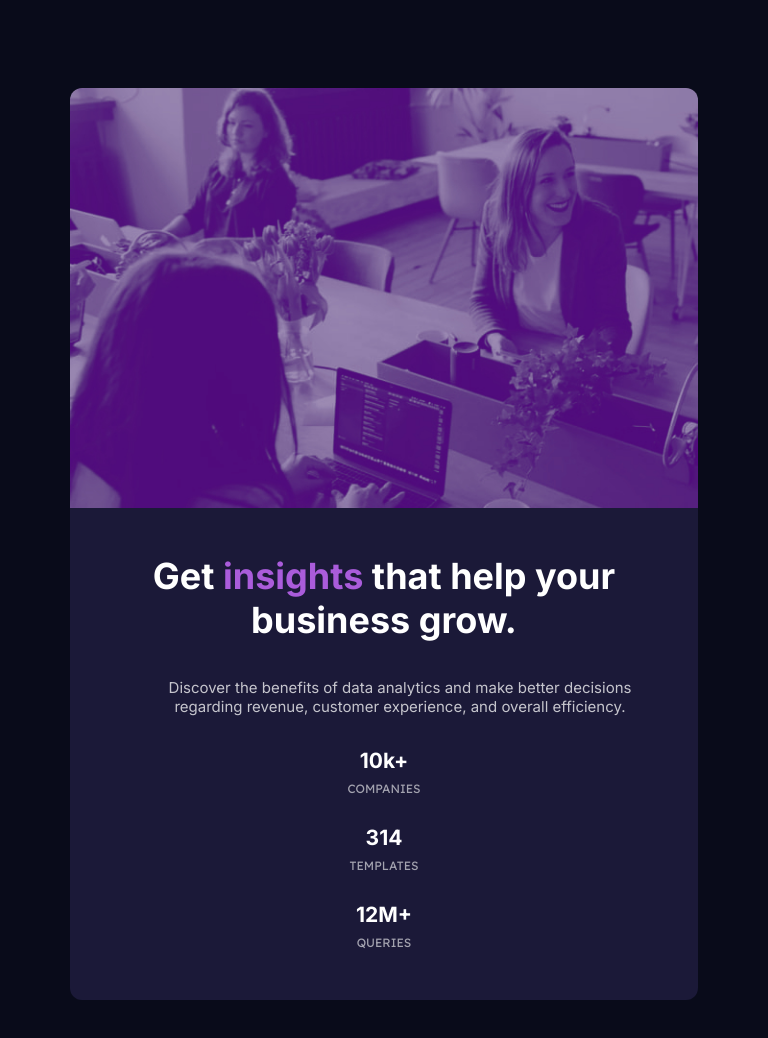
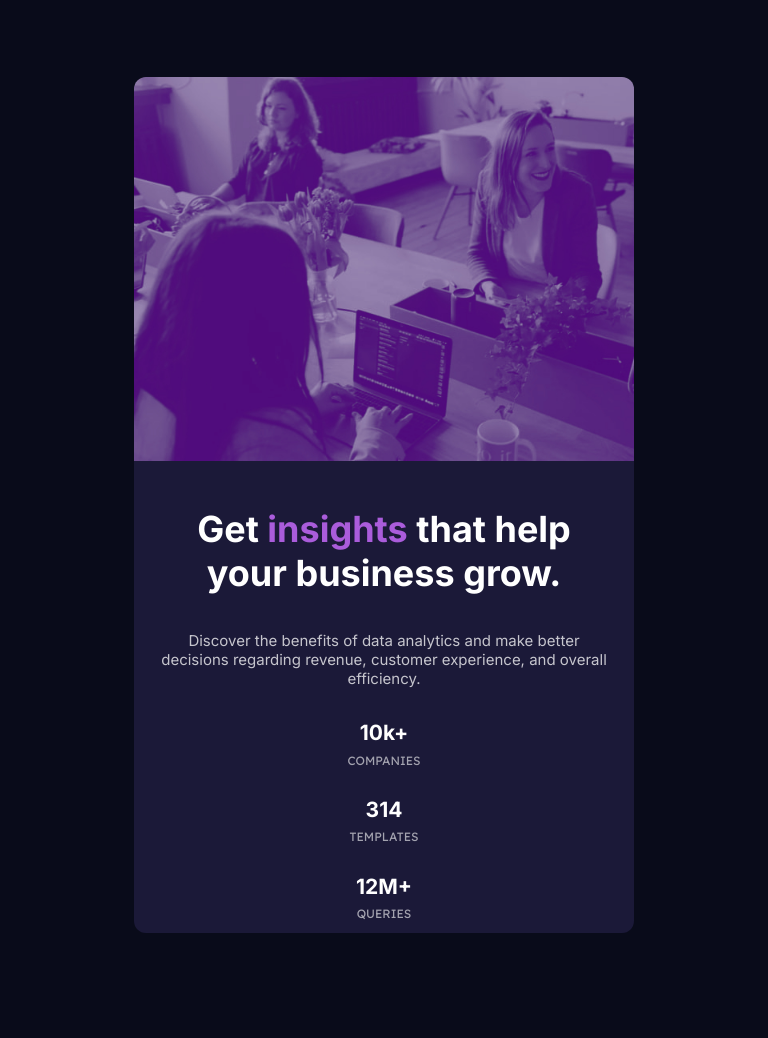
Before and after one commit to plgomes03/Stats-Preview-Card-Component, a plain HTML site: page index.html in a window 768 px wide. After the commit the page ends 1010 px from the top, so only its background shows below. Drawn offline with Linux system fonts and the light colour scheme.

Commit message:
Finished
- Code refactor;
- Responsive design fixed:
   - desktop and laptops;
   - mobile phones;
   - tablets, ipad...;

```diff
--- a/css/content.css
+++ b/css/content.css
@@ -1,8 +1,8 @@
+/*################# Desktop and laptops ##############################*/
+
 .content {
     background-color: #1b1938;
-    padding: 0 0px 66px 72px;
-    max-height: 446px;
-    max-width: 570px;
+    padding: 0 5%;
     border-top-left-radius: 12px;
     border-bottom-left-radius: 12px;
     flex: 1 1 auto;
@@ -15,6 +15,7 @@ h1 {
     margin-top: 78px;
     max-width: 378px;
 }
+
 .text p {
     color: #ffffffbf;
     font-size: 1rem;
@@ -25,16 +26,18 @@ h1 {
 
 .stats {
     display: flex;
-    flex-flow: row wrap;
+    flex-flow: row nowrap;
     justify-content: space-between;
     max-width: 350px;
     margin-top: 80px;
 }
+
 h2 {
     font-weight: 700;
     color: #ffffff;
     font-size: 1.4rem;
 }
+
 .stats p {
     font-family: 'Lexend Deca', sans-serif;
     color: #ffffff99;
@@ -45,28 +48,37 @@ h2 {
 
 
 
-/*
-################# Mobile ##############################
-*/
-@media only screen and (min-width:375px) and (max-width:540px) {
+
+
+
+
+
+
+
+
+
+/*############################ Mobile ##############################*/
+/*Cellphones*/
+@media only screen and (min-width:375px) and (max-width:539px) {
     .content {
-        padding: 0 0 38px 36px;
         max-height: none;
-        max-width: 330px;
+        min-width: 330px;
         border-top-left-radius: 0;
         border-bottom-right-radius: 12px;
         border-bottom-left-radius: 12px;
-        flex: 1 1 auto;
+        display: flex;
+        flex-direction: column;
+        align-content: center;
     }
 
     h1 {
         margin-top: 46px;
-        max-width: 260px;
+        max-width: 330px;
     }
 
     .text p {
         margin-top: 24px;
-        max-width: 256px;
+        max-width: 330px;
     }
 
     .stats {
@@ -74,7 +86,7 @@ h2 {
         flex-flow: column wrap;
         align-content: center;
         align-items: center;
-        max-width: 256px;
+        max-width: 330px;
         margin-top: 0;
     }
 }
@@ -85,36 +97,35 @@ h2 {
 
 
 
-/*
-################# Tablets, IPad... ##############################
-*/
+/*IPad, Surface Duo, Tablets...*/
 @media only screen and (min-width:540px) and (max-width:768px) {
     .content {
-        padding: 0 0 38px 0;
         max-height: none;
-        max-width: 628px;
+        min-width: 500px;
         border-top-left-radius: 0;
         border-bottom-right-radius: 12px;
         border-bottom-left-radius: 12px;
-        flex: 1 1 auto;
+        display: flex;
+        flex-direction: column;
         align-content: center;
     }
 
     h1 {
         margin-top: 46px;
-        max-width: 628px;
+        max-width: 500px;
     }
 
     .text p {
         margin-top: 24px;
         max-width: 500px;
-        margin-left: 80px;
     }
 
     .stats {
         display: flex;
         flex-flow: column wrap;
-        max-width: 628px;
+        align-content: center;
+        align-items: center;
+        max-width: 500px;
         margin-top: 0;
     }
 }
--- a/css/global.css
+++ b/css/global.css
@@ -1,3 +1,6 @@
+/*Global styles*/
+/*################# Desktop and laptops ##############################*/
+
 html {
     font-family: 'Inter', sans-serif;
     font-size: 15px;
@@ -10,19 +13,23 @@ html {
 }
 
 body {
+    padding: 0;
+    margin: 0;
     background-color: #090b1a;
 }
 
+/*How to center using flexbox*/
 main {
-    width: 100%;
+    width: 100vw;
+    height: 100vh;
+    display: flex;
+    justify-content: center;
+    align-items: center;
 }
 
 .card {
-    margin: 180px auto;
-    width: 100%;
-    max-width: 1110px;
-    height: auto;
-    max-height: 446px;
+    min-width: 1024px;
+    min-height: 446px;
     display: flex;
     flex-flow: row nowrap;
 }
@@ -34,14 +41,23 @@ span {
 
 
 
-/*
-################# Mobile ##############################
-*/
-@media only screen and (min-width:375px) and (max-width:540px) {
+
+
+
+
+
+
+/*############################ Mobile ##############################*/
+/*Cellphones*/
+@media only screen and (min-width:375px) and (max-width:539px) {
+    main {
+        height: auto;
+        padding: 5% 0;
+    }
+
     .card {
-        margin: 88px auto;
-        max-width: 330px;
-        max-height: none;
+        min-width: 330px;
+        min-height: auto;
         flex-flow: column-reverse;
         text-align: center;
     }
@@ -51,15 +67,16 @@ span {
 
 
 
+/*IPad, Surface Duo, Tablets...*/
+@media only screen and (min-width:540px) and (max-width:768px) {
+    main {
+        height: auto;
+        padding: 10% 0;
+    }
 
-/*
-################# Tablets, IPad... ##############################
-*/
-@media only screen and (min-width:540px) and (max-width:768px) {
     .card {
-        margin: 88px auto;
-        max-width: 628px;
-        max-height: none;
+        min-width: 500px;
+        min-height: auto;
         flex-flow: column-reverse;
         text-align: center;
     }
--- a/css/image.css
+++ b/css/image.css
@@ -1,8 +1,8 @@
+/*################# Desktop and laptops ##############################*/
 .image {
     width: 100%;
     max-width: 540px;
-    height: auto;
-    max-height: 446px;
+    min-height: 446px;
     background-image: url(/images/image-header-desktop.jpg);
     background-size: cover;
     border-top-right-radius: 12px;
@@ -14,10 +14,12 @@
 
 
 
-/*
-################# Mobile ##############################
-*/
-@media only screen and (min-width:375px) and (max-width:540px) {
+
+
+
+/*############################ Mobile ##############################*/
+/*Cellphones*/
+@media only screen and (min-width:375px) and (max-width:539px) {
     .image {
         max-width: 330px;
         min-height: 240px;
@@ -25,7 +27,6 @@
         border-top-right-radius: 12px;
         border-top-left-radius: 12px;
         border-bottom-right-radius: 0;
-        flex: 1 1 auto;
     }
 }
 
@@ -33,13 +34,14 @@
 
 
 
-/*
-################# Tablets, IPad... ##############################
-*/
+
+
+
+/*IPad, Surface Duo, Tablets...*/
 @media only screen and (min-width:540px) and (max-width:768px) {
     .image {
-        max-width: 628px;
-        min-height: 420px;
+        max-width: 500px;
+        min-height: 384px;
         background-image: url(/images/image-header-mobile.jpg);
         border-top-right-radius: 12px;
         border-top-left-radius: 12px;
```
Also changed, not shown: index.html (+10 -0 lines), 1 other file.
